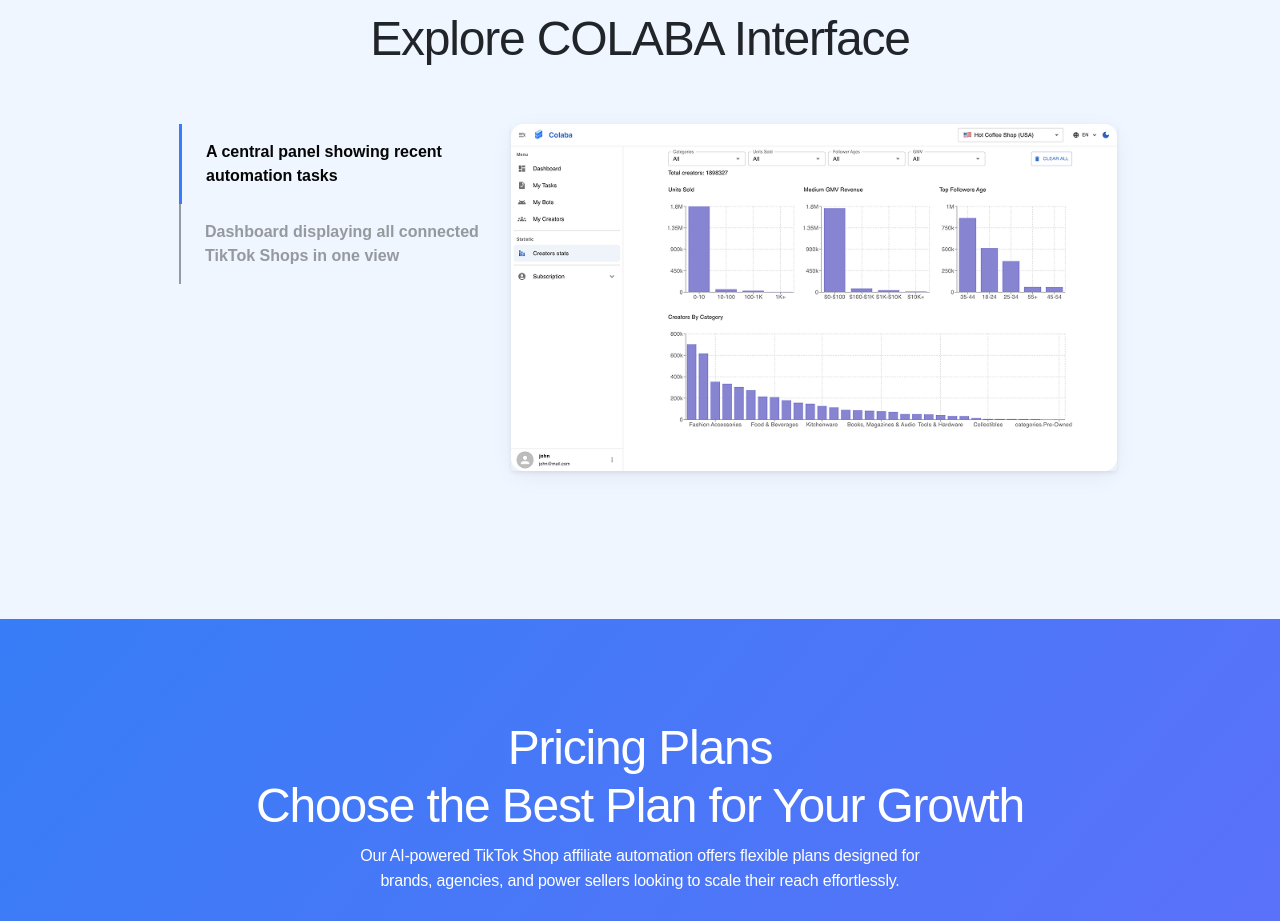
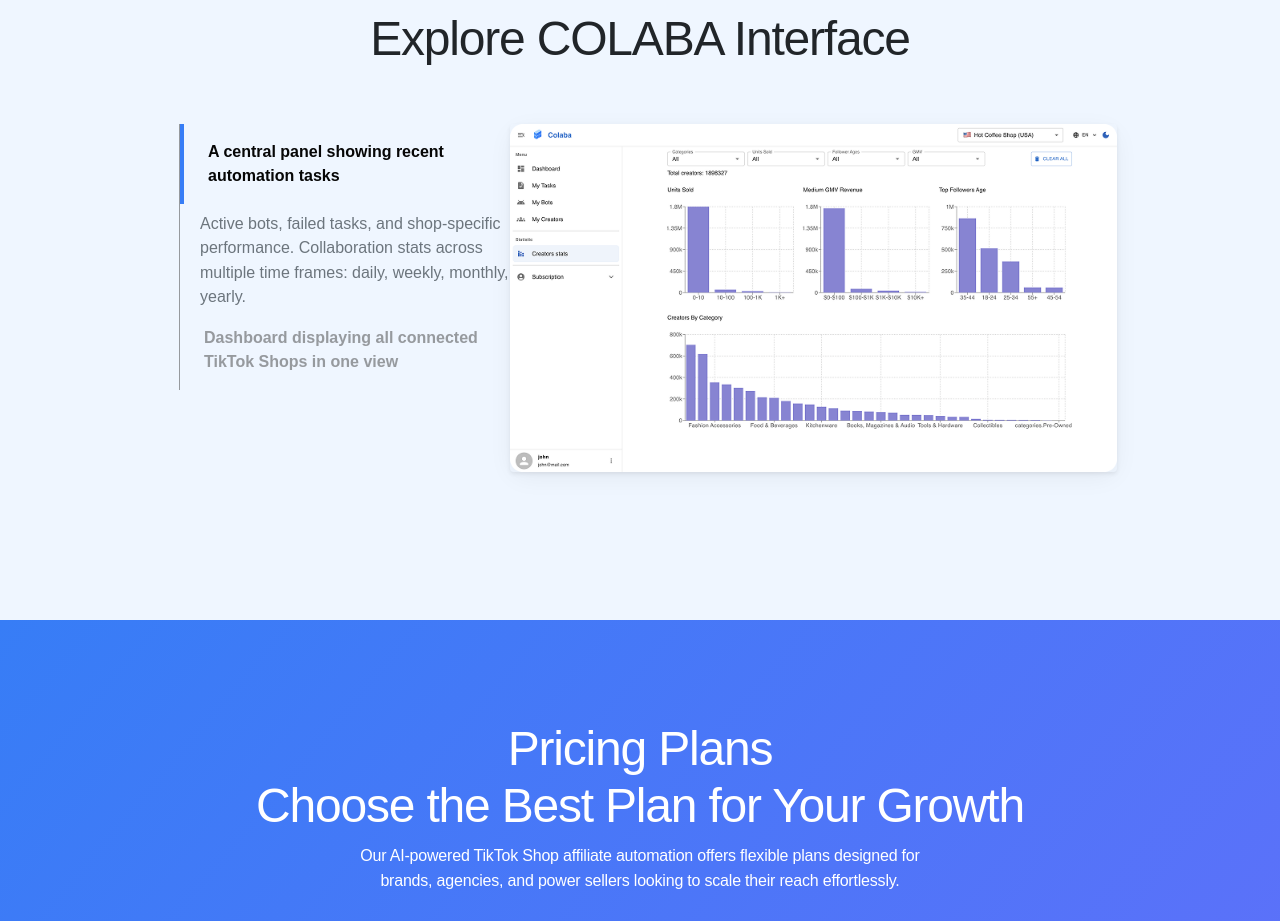
Before and after one commit to harshil4051/Colaba, a plain HTML site: page index.html in a window 1280 px wide. Shown: the part 2380-3301 px from the top of the page. Drawn offline with nearby package versions, Linux system fonts and the light colour scheme.

Commit message:
explore-tab update

```diff
--- a/assets/css/style.css
+++ b/assets/css/style.css
@@ -555,20 +555,43 @@ p {
   font-weight: 500;
 }
 
+.explore-tabs .nav-item {
+   border-left: 1px solid rgba(61, 61, 61, 0.5);
+}
 .explore-tabs .nav-link {
   display: flex;
   text-align: left;
   color: #3d3d3d80 !important;
   padding: 1rem 1.5rem;
   border-radius: 0;
-  border-left: 2px solid rgba(61, 61, 61, 0.5);
+  /* border-left: 3px solid rgba(61, 61, 61, 0.5); */
+
 }
 
 .explore-tabs .nav-link.active {
   background-color: transparent;
-  border-left: 3px solid #377df6;
+  border-left: 4px solid #377df6;
   color: #060606 !important;
-  font-weight: 700;
+  font-weight: 600;
+}
+
+.explore-tabs .nav-item .point-details {
+    display: none;
+    font-size: 16px;
+    line-height: 24.4px;
+    color: #6c757d;
+    margin-top: 0.5rem;
+    padding-left: 1.25rem;
+    max-width: 400px;
+}
+
+.explore-tabs .nav-link.active + .point-details {
+    display: block;
+}
+
+.explore-tabs .nav-link.active {
+    font-weight: bold;
+    color: #0056b3;
 }
 
 .explore-tabs .tab-content {
--- a/assets/js/script.js
+++ b/assets/js/script.js
@@ -1,3 +1,4 @@
+// toggle button
 document.addEventListener("DOMContentLoaded", function () {
   const burger = document.getElementById("burger");
   const mobileMenu = document.querySelector(".mobile-menu");
@@ -23,10 +24,10 @@ document.addEventListener("DOMContentLoaded", function () {
     grabCursor: true,
     breakpoints: {
       768: {
-        // slidesPerView: 2,
+        slidesPerView: 2,
       },
       520:{
-        // slidesPerView: 1,
+        slidesPerView: 1,
       }
     },
   });
@@ -37,7 +38,6 @@ document.addEventListener("DOMContentLoaded", function () {
   new Swiper(".customer-slider", {
     slidesPerView: "3",
     // spaceBetween: 20,
-    // loop: true,
     freeMode: true,
     grabCursor: true,
     navigation: {
--- a/index.html
+++ b/index.html
@@ -20,7 +20,6 @@
                 </p>
             </div>
         </div>
-
 
         <header>
             <div class="global-padding-100">
@@ -418,6 +417,11 @@
                                                 aria-controls="pills-tab-1" aria-selected="true">
                                                 A central panel showing recent automation tasks
                                             </a>
+                                            <div class="point-details">
+                                                Active bots, failed tasks, and shop-specific performance.
+                                                Collaboration stats across multiple time frames: daily, weekly, monthly,
+                                                yearly.
+                                            </div>
                                         </li>
 
                                         <li class="nav-item" role="presentation">
@@ -427,6 +431,11 @@
                                                 Dashboard displaying all connected TikTok Shops in one
                                                 view
                                             </a>
+                                            <div class="point-details">
+                                                Active bots, failed tasks, and shop-specific performance.
+                                                Collaboration stats across multiple time frames: daily, weekly, monthly,
+                                                yearly.
+                                            </div>
                                         </li>
                                     </ul>
 
```
